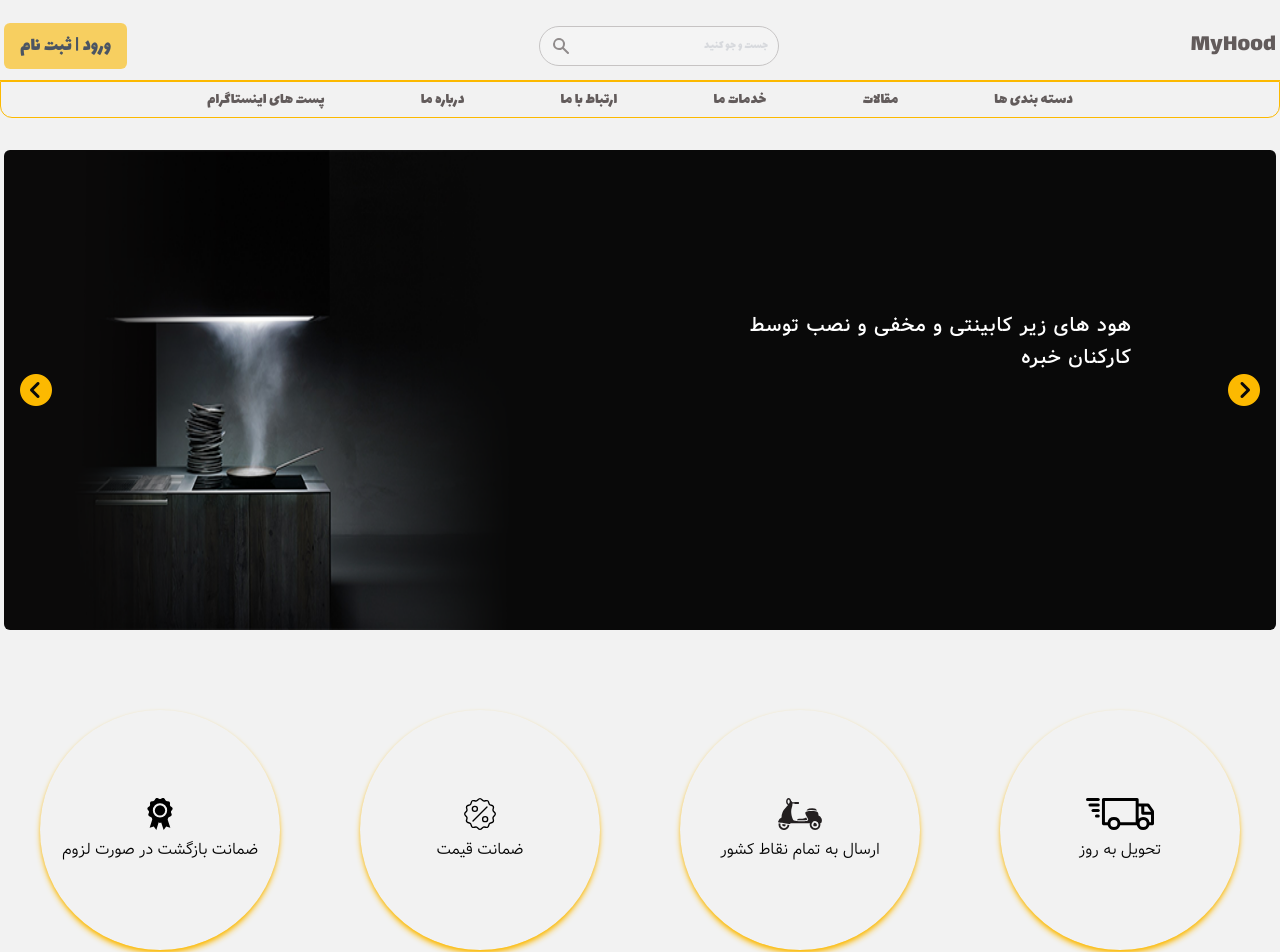
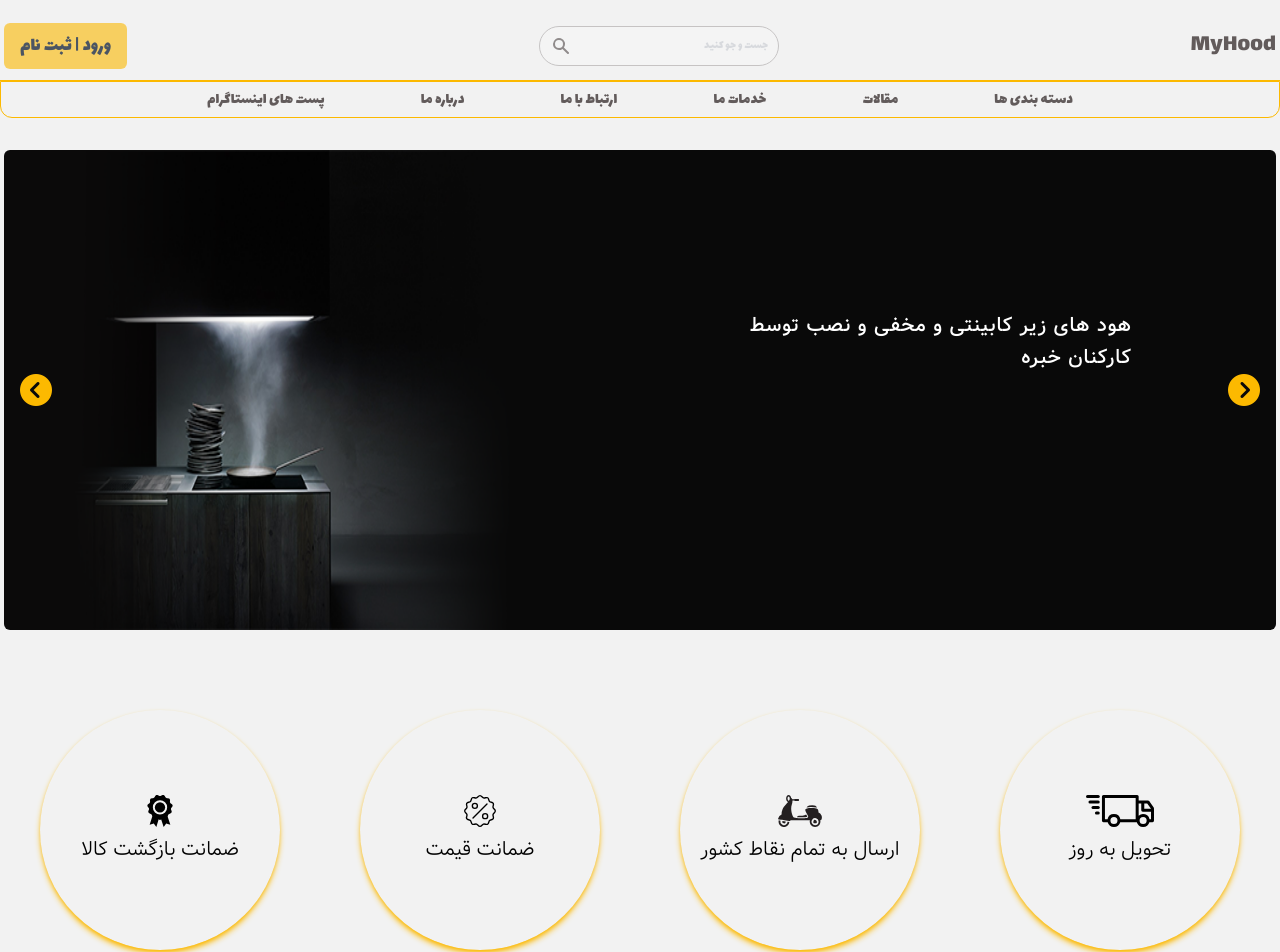
Before and after one commit to Parsa361/MyHood, a Nuxt app: page / in a window 1280 px wide. Shown: the top 952 px of the page. Built offline with nearby package versions, Linux system fonts and the light colour scheme.

Commit message:
Minor change

```diff
--- a/components/HomePageComponents/Icons.vue
+++ b/components/HomePageComponents/Icons.vue
@@ -4,7 +4,7 @@
         <ul class="hidden md:flex flex-row justify-around items-center gap-x-2 font-VazirLight">
             <!-- Item 1 -->
             <li
-                class="flex flex-col justify-center items-center gap-y-2 shadow-yellowHood shadow-md rounded-full p-5 md:h-40 md:w-40 lg:h-60 lg:w-60 md:text-[0.75rem] lg:text-[1rem] hover:bg-yellowHood/70 ">
+                class="flex flex-col justify-center items-center gap-y-2 shadow-yellowHood shadow-md rounded-full p-5 md:h-40 md:w-40 lg:h-60 lg:w-60 hover:bg-yellowHood/70">
                 <svg xmlns="http://www.w3.org/2000/svg" class="md:w-10 md:h-5 lg:w-[4.25rem] lg:h-[2rem]"
                     viewBox="0 0 71.79 33.802">
                     <g id="Layer_2" transform="translate(-86.1 -176)">
@@ -27,12 +27,12 @@
                         </g>
                     </g>
                 </svg>
-                <span>تحویل به روز</span>
+                <span class="text-responsive-75 text-center">تحویل به روز</span>
 
                 <!-- Item 2 -->
             </li>
             <li
-                class="flex flex-col justify-center items-center gap-y-2 shadow-yellowHood shadow-md rounded-full p-5 md:h-40 md:w-40 lg:h-60 lg:w-60 md:text-[0.75rem] lg:text-[1rem] hover:bg-yellowHood/70 ">
+                class="flex flex-col justify-center items-center gap-y-2 shadow-yellowHood shadow-md rounded-full p-5 md:h-40 md:w-40 lg:h-60 lg:w-60 hover:bg-yellowHood/70">
                 <svg xmlns="http://www.w3.org/2000/svg" class="md:w-10 md:h-5 lg:w-[2.75rem] lg:h-[2rem]"
                     viewBox="0 0 46.24 33.802">
                     <g id="_4047323_delivery_moped_retro_scooter_transport_icon"
@@ -58,12 +58,12 @@
                             transform="translate(-422.494 -152.997)" fill="#231f20" />
                     </g>
                 </svg>
-                <span>ارسال به تمام نقاط کشور</span>
+                <span class="text-responsive-75 text-center">ارسال به تمام نقاط کشور</span>
 
                 <!-- Item 3 -->
             </li>
             <li
-                class="flex flex-col justify-center items-center gap-y-2 shadow-yellowHood shadow-md rounded-full p-5 md:h-40 md:w-40 lg:h-60 lg:w-60 md:text-[0.75rem] lg:text-[1rem] hover:bg-yellowHood/70 ">
+                class="flex flex-col justify-center items-center gap-y-2 shadow-yellowHood shadow-md rounded-full p-5 md:h-40 md:w-40 lg:h-60 lg:w-60 hover:bg-yellowHood/70">
                 <svg xmlns="http://www.w3.org/2000/svg" class="md:w-10 md:h-5 lg:w-[2rem] lg:h-[2rem]"
                     viewBox="0 0 33.821 33.802">
                     <g id="Layer_2" transform="translate(-78.1 -78.2)">
@@ -83,12 +83,12 @@
                         </g>
                     </g>
                 </svg>
-                <span>ضمانت قیمت</span>
+                <span class="text-responsive-75 text-center">ضمانت قیمت</span>
 
                 <!-- Item 4 -->
             </li>
             <li
-                class="flex flex-col justify-center items-center gap-y-2 shadow-yellowHood shadow-md rounded-full p-5 md:h-40 md:w-40 lg:h-60 lg:w-60 md:text-[0.75rem] lg:text-[1rem] hover:bg-yellowHood/70 ">
+                class="flex flex-col justify-center items-center gap-y-2 shadow-yellowHood shadow-md rounded-full p-5 md:h-40 md:w-40 lg:h-60 lg:w-60 hover:bg-yellowHood/70">
                 <svg xmlns="http://www.w3.org/2000/svg" class="md:w-10 md:h-5 lg:w-[1.75rem] lg:h-[2rem]"
                     viewBox="0 0 26.433 33.802">
                     <g id="_4265038_badge_guarantee_quality_ribbon_warranty_icon"
@@ -101,7 +101,7 @@
                             transform="translate(0 0)" />
                     </g>
                 </svg>
-                <span>ضمانت بازگشت در صورت لزوم</span>
+                <span class="text-responsive-75 text-center">ضمانت بازگشت کالا</span>
 
             </li>
         </ul>
```
